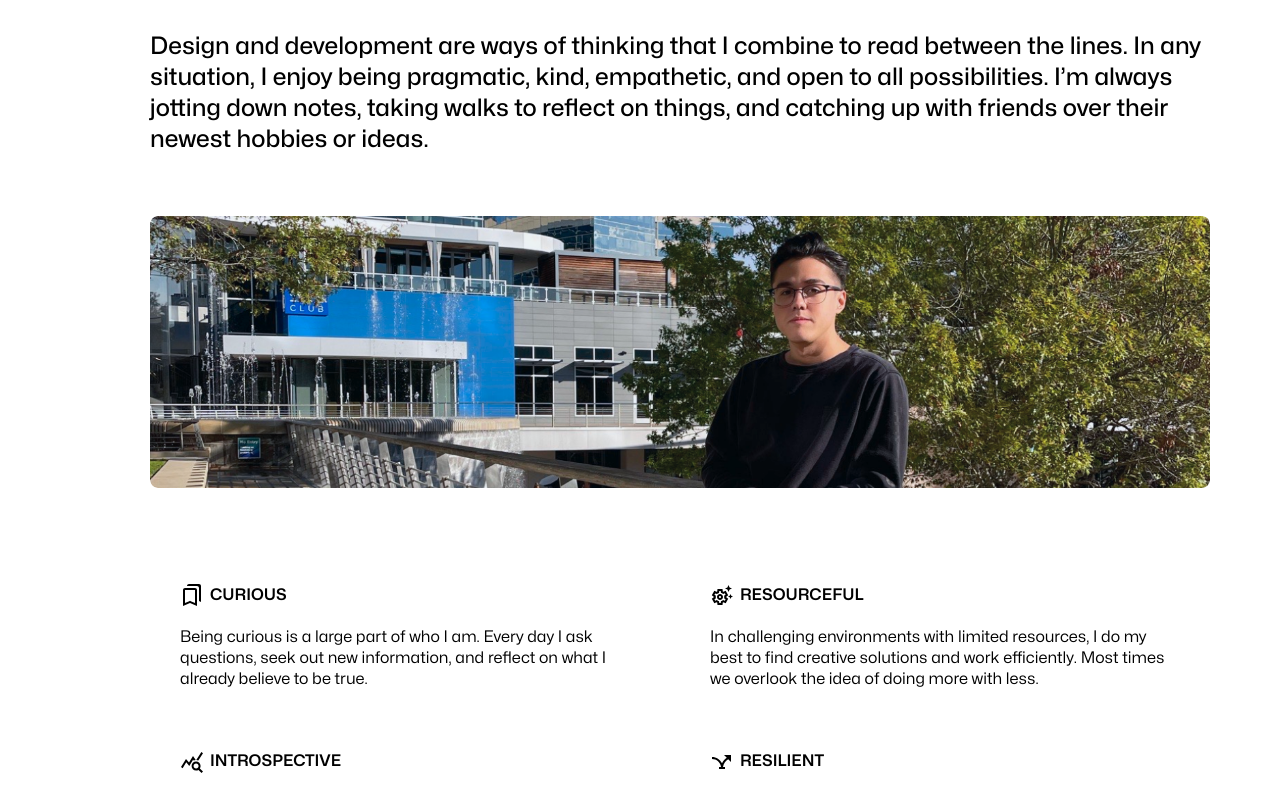
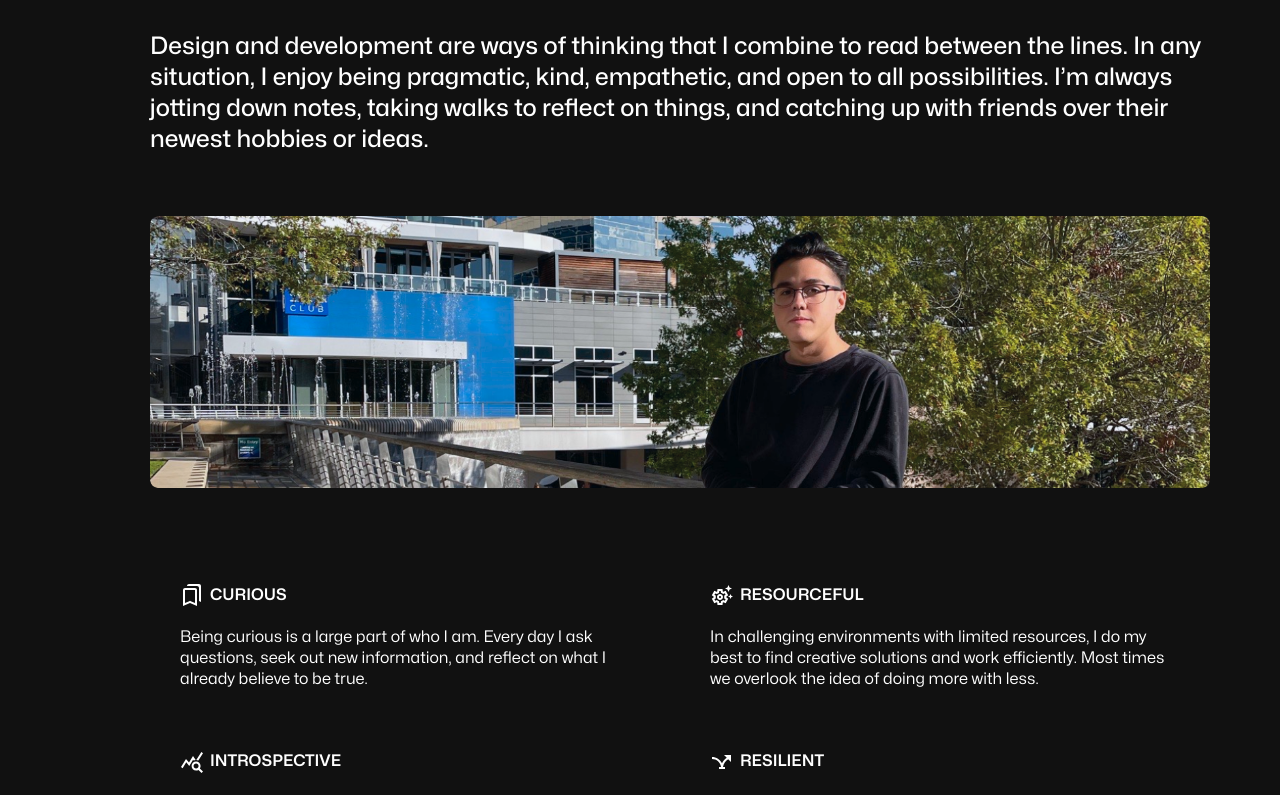
Before and after one commit to seane4/pf-seanedens, a React (Create React App) app: page / in a window 1280 px wide. Shown: the part 2000-2795 px from the top of the page. Built offline with nearby package versions, Linux system fonts and the light colour scheme.

Commit message:
projects and about color changes, new favicon, social sharing image corrected, dark mode default

```diff
--- a/public/index.html
+++ b/public/index.html
@@ -2,13 +2,19 @@
 <html lang="en">
   <head>
     <meta charset="utf-8" />
-    <link rel="icon" href="./seanfav copy.jpg" />
+    <link rel="icon" href="./Sean_NewFavicon.jpg" />
     <meta name="viewport" content="width=device-width, initial-scale=1" />
     <meta name="theme-color" content="#FFFFFF" />
     <meta
       name="description"
-      content="Sean Edens is an experience designer combining business acumen with front-end ability to create solutions and drive value."
+      content="Hey, I'm a Product Designer that combines business, design, and front-end development."
     />
+    <meta property='og:title' content='Sean Edens - Product Designer & Developer'/>
+    <meta property='og:image' content='https://i.ibb.co/hmHckvB/Sean-Sharing-Image.png'/>
+    <meta property='og:description' content="Hey, I'm a Product Designer that combines business, design, and front-end development."/>
+    <meta property='og:url' content='https://www.seanedens.com'/>
+    <meta property='og:image:width' content='1200' />
+    <meta property='og:image:height' content='627' />
 
     <style>
       * {
--- a/src/ThemeContext.js
+++ b/src/ThemeContext.js
@@ -3,7 +3,7 @@ import { createContext, useContext, useState } from "react";
 const ThemeContext = createContext(undefined)
 
 export const ThemeProvider = ({ children }) => {
-    const [theme, setTheme] = useState("light")
+    const [theme, setTheme] = useState("dark")
 
     return (
         <ThemeContext.Provider
--- a/src/components/about/about.scss
+++ b/src/components/about/about.scss
@@ -27,7 +27,7 @@
             display: flex;
             width: 100%;
             justify-content: space-evenly;
-            align-items: center;
+            // align-items: center;
             gap: 30px;
 
             .imgContainer {
@@ -50,14 +50,17 @@
 
                         .trait {
 
-                            background-color: transparent;
-                            border: 2px solid #111;
+
+                            border: 1.5px solid #dfdfdf;
                             border-radius: 6px;
                             height: 400px;
                             width: 100%;
+                            background-color: #f9f9f9;
+
 
                             &.dark {
-                                border: 2px solid white;
+                                background-color: #181818;
+                                border: 1.5px solid #262626;
                             }
 
                             .traitWrapper {
--- a/src/components/home/home.scss
+++ b/src/components/home/home.scss
@@ -170,6 +170,10 @@
 
     #About > div > div.container > div.traitsContainer {
         gap: 0px;
+    }
+
+    #About > div > div.container > div.traitsContainer > div:nth-child(n+0) > div {
+        background-color: transparent;
     }
 
 
--- a/src/components/projects/projects.scss
+++ b/src/components/projects/projects.scss
@@ -27,7 +27,7 @@
                 border: 1.5px solid #E4E4E4;
 
                 &.dark {
-                    background-color: #111;
+                    background-color: #181818;
                     border: 1.5px solid #262626;
                 }
 
```
Also changed, not shown: public/Sean_NewFavicon.jpg (added).
